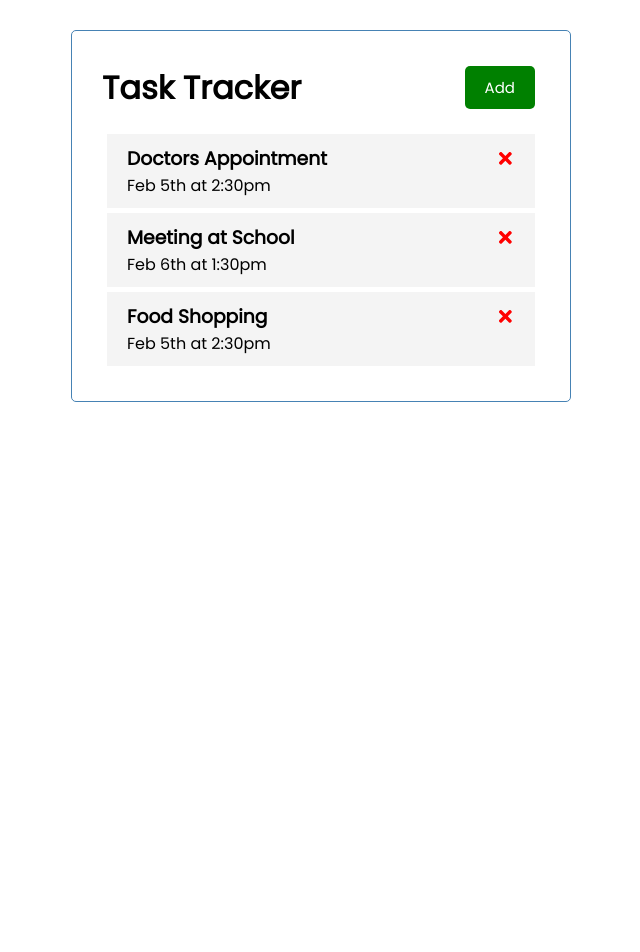
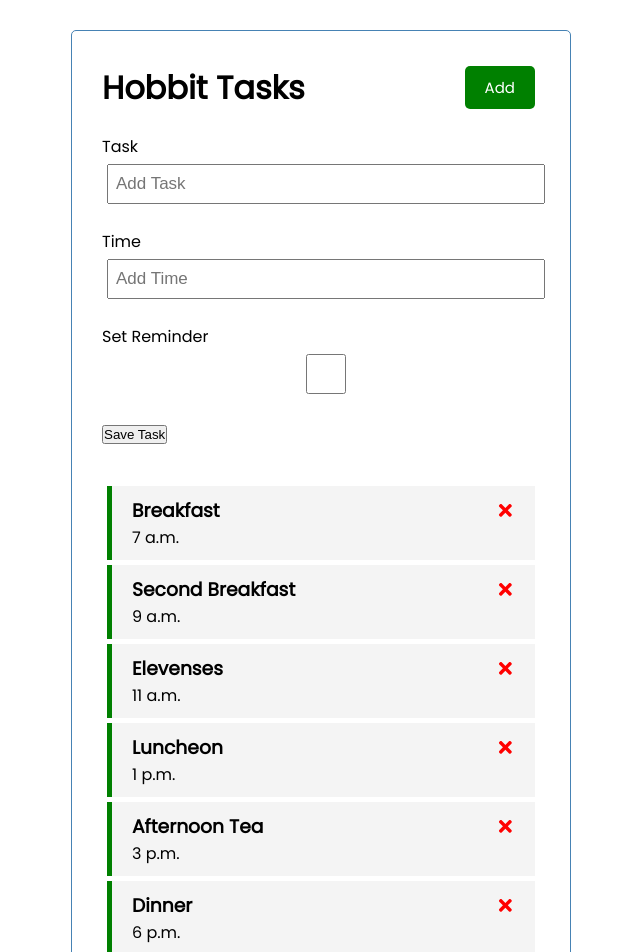
Before and after one commit to umbrecon1/React-Task-Tracker, a React (Create React App) app: page / in a window 1280 px wide. Shown: the top 952 px of the page, without its empty margins (319-959 px from the left). Before the commit the page ends 800 px from the top, so only its background shows below. Built offline with nearby package versions, Linux system fonts and the light colour scheme.

Commit message:
toggle reminder and input task form

```diff
--- a/src/App.js
+++ b/src/App.js
@@ -1,38 +1,71 @@
 import Header from './components/Header'
 import Tasks from './components/Tasks'
-import {useState} from 'react'
+import { useState } from 'react'
+import AddTask from './components/AddTask'
 
 function App() {
   const [tasks, setTasks] = useState([{
     id: 1,
-    text: 'Doctors Appointment',
-    day: 'Feb 5th at 2:30pm',
+    text: 'Breakfast',
+    time: '7 a.m.',
     reminder: true,
   },
   {
     id: 2,
-    text: 'Meeting at School',
-    day: 'Feb 6th at 1:30pm',
+    text: 'Second Breakfast',
+    time: '9 a.m.',
     reminder: true,
   },
   {
     id: 3,
-    text: 'Food Shopping',
-    day: 'Feb 5th at 2:30pm',
-    reminder: false,
+    text: 'Elevenses',
+    time: '11 a.m.',
+    reminder: true,
   },
+  {
+  id: 4,
+    text: 'Luncheon',
+    time: '1 p.m.',
+    reminder: true,
+  },
+  {
+    id: 5,
+    text: 'Afternoon Tea',
+    time: '3 p.m.',
+    reminder: true,
+  },
+  {
+    id: 6,
+    text: 'Dinner',
+    time: '6 p.m.',
+    reminder: true,
+  },
+  {
+    id: 7,
+    text: 'Supper',
+    time: '9 p.m.',
+    reminder: true,
+  },
+
+
 
   ])
   // Delete Task //
   const deleteTask = (id) => {
-  console.log('delete', id)
+    setTasks(tasks.filter((task) => task.id !== id))
 
+  }
+
+  // Toggle Reminder
+  const toggleReminder = (id) => {
+    setTasks(tasks.map((task) => task.id ===id ? {...task, reminder: ! task.reminder} : task))
   }
 
   return (
     <div className="container">
       <Header />
-      <Tasks tasks={tasks} onDelete={deleteTask} />
+      <AddTask />
+      {tasks.length > 0 ? <Tasks tasks={tasks} onDelete={deleteTask} onToggle={toggleReminder} /> : 'No Tasks'}
     </div>
   );
 }
--- /dev/null
+++ b/src/components/AddTask.js
@@ -0,0 +1,24 @@
+
+
+const AddTask = () => {
+    return (
+        <form className='add-form'>
+            <div className='form-control'>
+                <label>Task</label>
+                <input type='text' placeholder='Add Task'/>
+            </div>
+            <div className='form-control'>
+                <label>Time</label>
+                <input type='text' placeholder='Add Time'/>
+            </div>
+            <div className='form-control'>
+                <label>Set Reminder</label>
+                <input type='checkbox' />
+            </div>
+
+            <input type='submit' value='Save Task' />
+        </form>
+    )
+}
+
+export default AddTask
--- a/src/components/Header.js
+++ b/src/components/Header.js
@@ -15,7 +15,7 @@ const Header = ({ title }) => {
 }
 
 Header.defaultProps = {
-    title: 'Task Tracker',
+    title: 'Hobbit Tasks',
 }
 
 Header.propTypes = {
--- a/src/components/Task.js
+++ b/src/components/Task.js
@@ -2,11 +2,12 @@ import { FaTimes } from 'react-icons/fa'
 
 
 
-const Task = ({task, onDelete}) => {
+const Task = ({task, onDelete, onToggle}) => {
     return (
-        <div className='task'>
-            <h3>{task.text}<FaTimes style={{ color: 'red', cursor: 'pointer'}} onClick = {onDelete} /></h3>
-            <p>{task.day}</p>
+        <div className={`task ${task.reminder ? 'reminder' : ''}` } onDoubleClick={() => onToggle(task.id)}>
+            <h3>{task.text}<FaTimes style={{ color: 'red', cursor: 'pointer'}}
+             onClick = {() => onDelete(task.id)} /></h3>
+            <p>{task.time}</p>
         </div>
     )
 }
```
Lines whose indentation alone changed are shown as unchanged.
